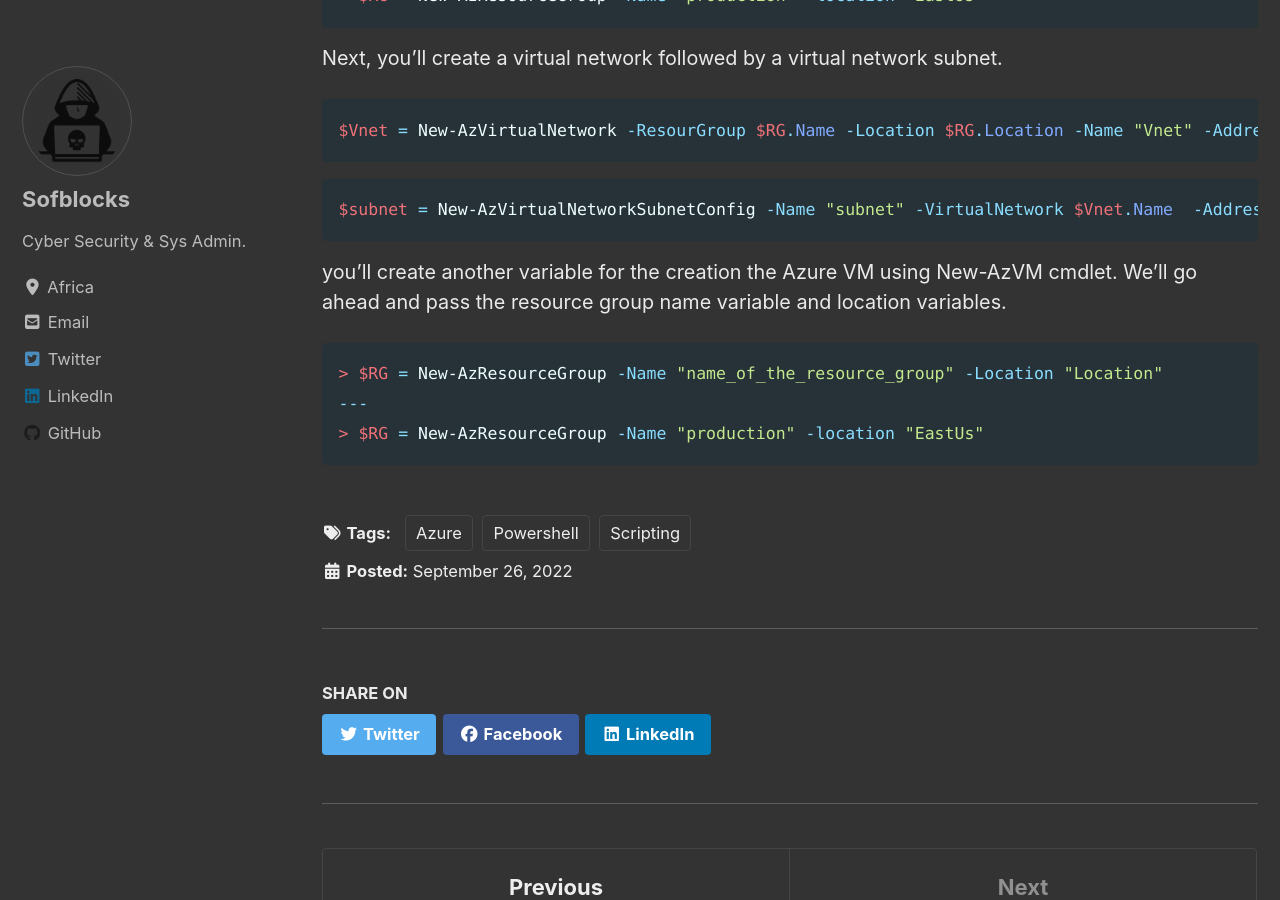
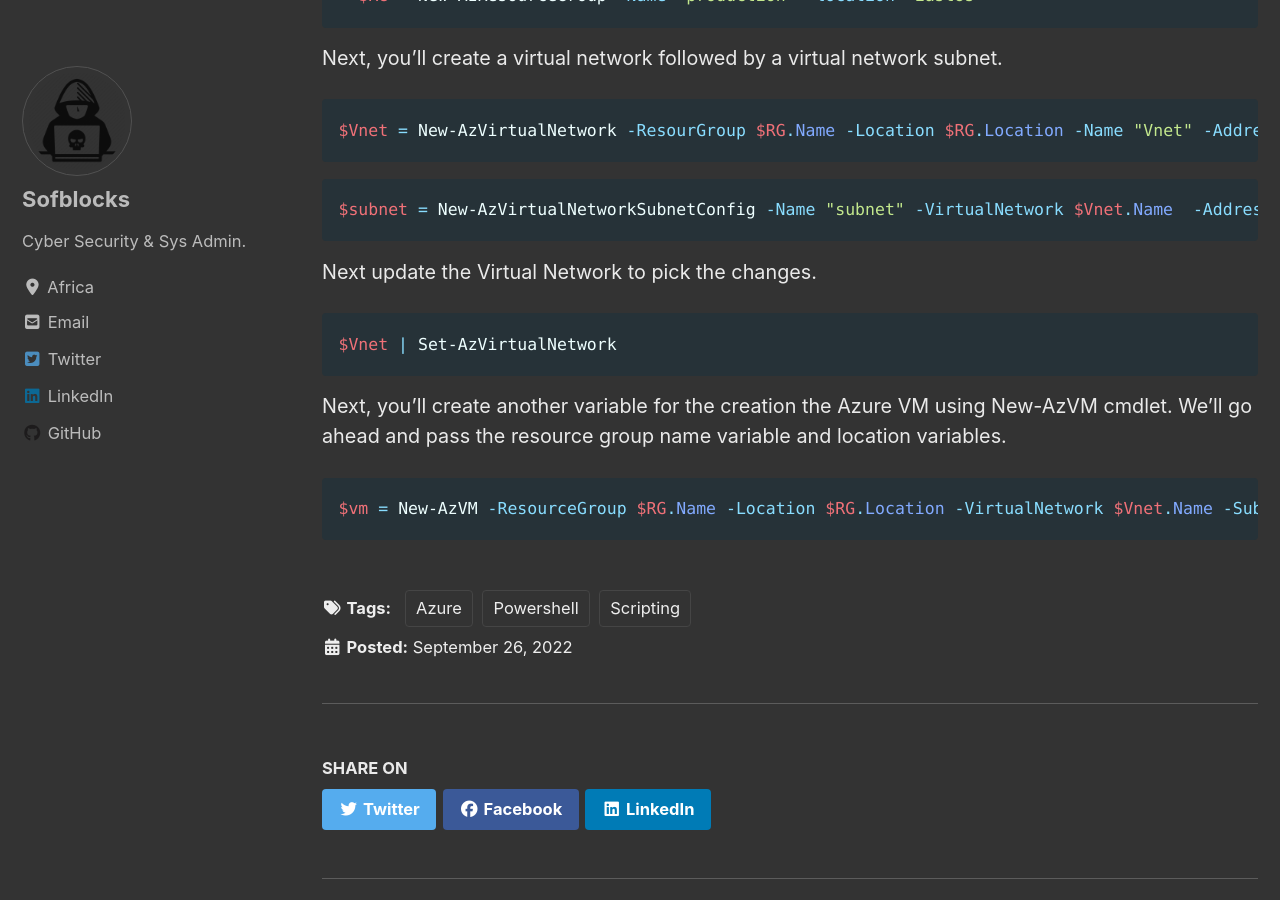
Before and after one commit to sofblocks/sofblocks.github.io, a Jekyll site: the page built from _posts/blog/2022-09-26-powershell.md, in a window 1280 px wide and 900 px high, scrolled down 3880 px. Built offline with Jekyll 4.4.1, drawn with Linux system fonts in a browser that asks for light colours; cached includes are drawn as plain includes; nearby versions of some CDN libraries; comment, search, counter and statistics services are not loaded.

Commit message:
Update 2022-09-26-powershell.md

````diff
--- a/_posts/blog/2022-09-26-powershell.md
+++ b/_posts/blog/2022-09-26-powershell.md
@@ -93,11 +93,11 @@ $Vnet = New-AzVirtualNetwork -ResourGroup $RG.Name -Location $RG.Location -Name
 ```powershell
 $subnet = New-AzVirtualNetworkSubnetConfig -Name "subnet" -VirtualNetwork $Vnet.Name  -AddressPrefix '10.0.0.0/24'
 ```
-
-
- you’ll create another variable for the creation the Azure VM using New-AzVM cmdlet. We'll go ahead and pass the resource group name variable and location variables.
+Next update the Virtual Network to pick the changes.
 ```powershell
-> $RG = New-AzResourceGroup -Name "name_of_the_resource_group" -Location "Location"
----
-> $RG = New-AzResourceGroup -Name "production" -location "EastUs"
+$Vnet | Set-AzVirtualNetwork
 ```
+Next, you’ll create another variable for the creation the Azure VM using New-AzVM cmdlet. We'll go ahead and pass the resource group name variable and location variables.
+```powershell
+$vm = New-AzVM -ResourceGroup $RG.Name -Location $RG.Location -VirtualNetwork $Vnet.Name -Subnet $subnet.Name -Name "VmName" -AsJob
+```
````
